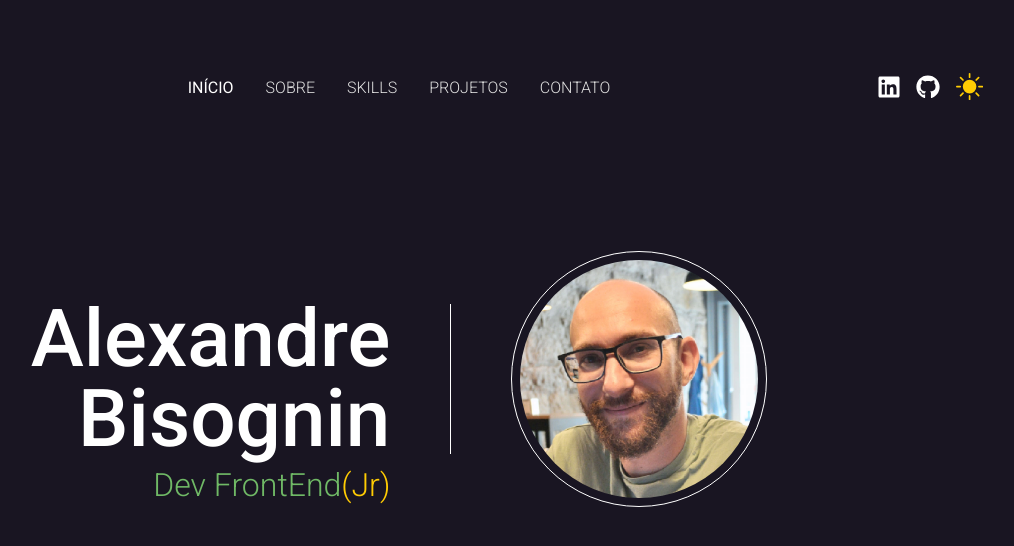
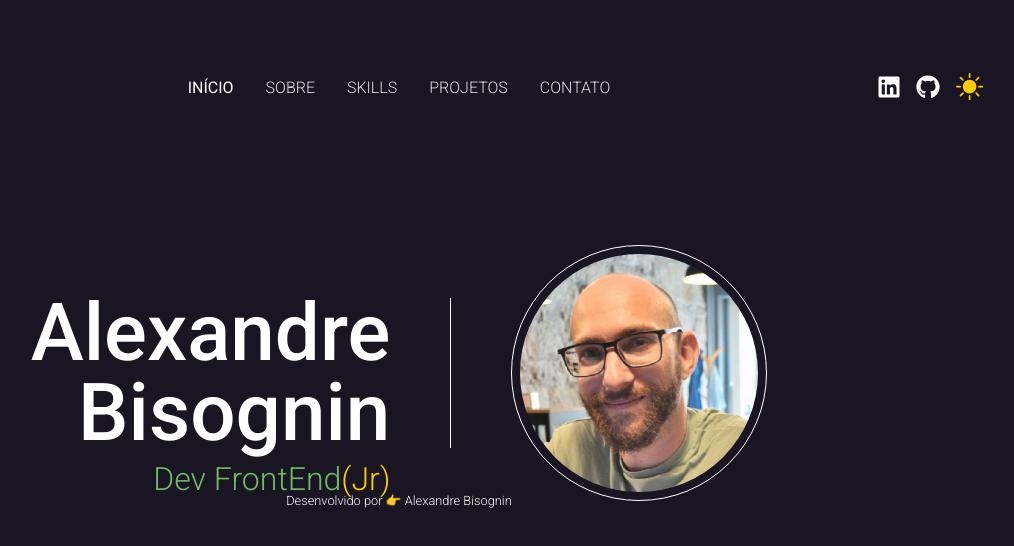
Before and after one commit to alexandre-fb/alexandre-fb-portfolio, a React (Vite) app: page / in a window 1280 px wide. Shown: the top 546 px of the page, without its empty margins (241-1255 px from the left). Built offline with nearby package versions, Linux system fonts and the light colour scheme.

Commit message:
Create Footer component

```diff
--- /dev/null
+++ b/src/components/Footer/index.jsx
@@ -0,0 +1,22 @@
+import styled from 'styled-components'
+
+export const Footer = () => {
+    return (
+        <P>Desenvolvido por 👉 <a href="https://www.linkedin.com/in/alexandre-fb/" target="_blank">Alexandre Bisognin</a></P>
+    )
+}
+
+const P = styled.p`
+
+        font-size: 0.8rem;
+
+        a{
+            cursor: pointer;
+
+            &:hover {
+                color: var(--light-green)
+            }
+        }
+
+
+`
--- a/src/pages/home/index.jsx
+++ b/src/pages/home/index.jsx
@@ -1,16 +1,18 @@
 import styled from "styled-components";
 import { Header } from "../../components/Header";
-import { Menu } from "../../components/menu";
-import { Panel } from "../../components/panel"
+import { Panel } from "../../components/panel";
+import { Footer } from "../../components/Footer";
 
 export const Home = () => {
   return (
     <Container>
       <Header />
+
       <main>
         <Panel />
       </main>
-      {/* <Footer /> */}
+
+      <Footer />
     </Container>
   );
 };
```
